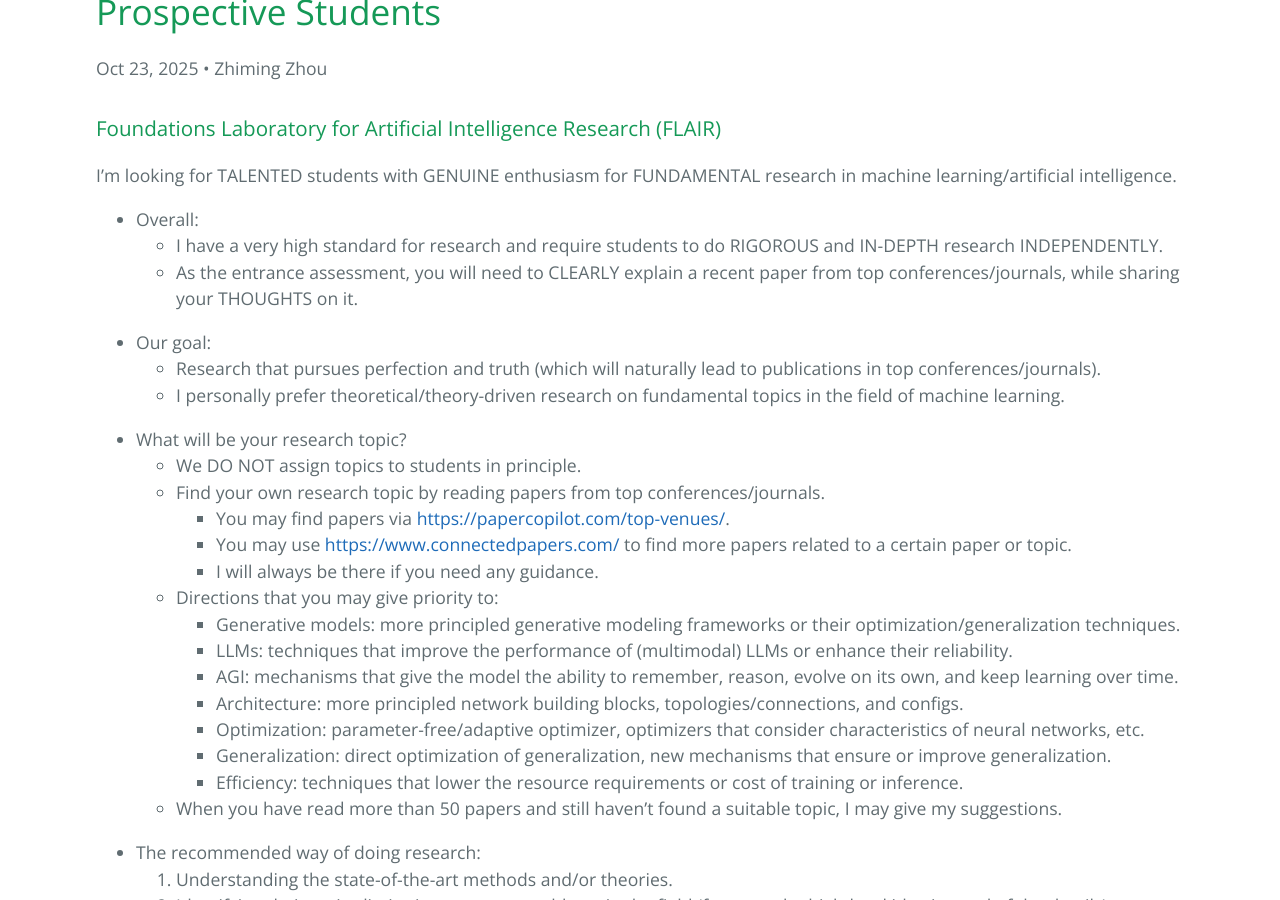
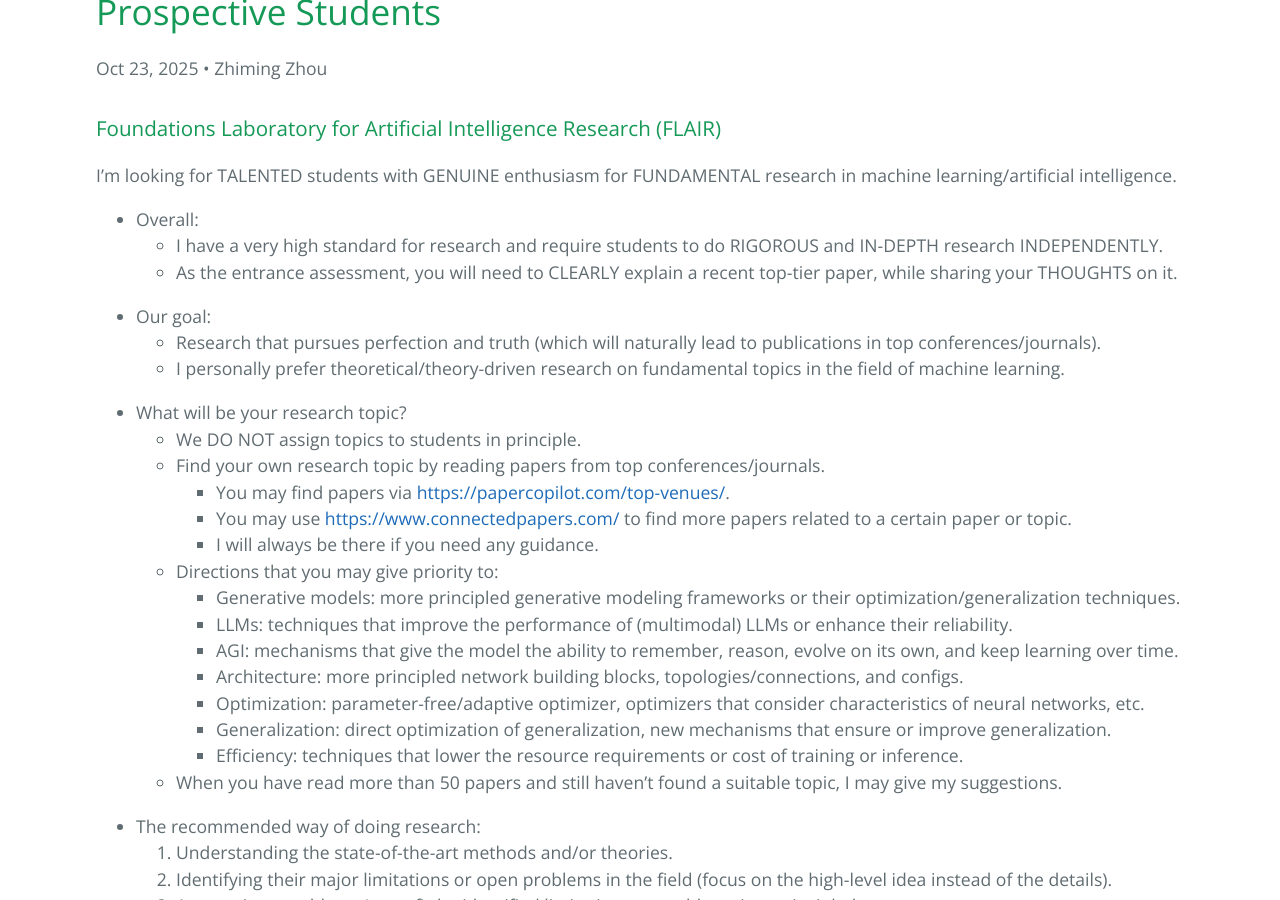
Before and after one commit to ZhimingZhou/zhimingzhou.github.io, a Jekyll site: the page built from _posts/2020-12-09-Prospective-Students.md, in a window 1280 px wide and 900 px high, scrolled down 319 px. Built offline with Jekyll 4.4.1, drawn with Linux system fonts in a browser that asks for light colours.

Commit message:
Update 2020-12-09-Prospective-Students.md

```diff
--- a/_posts/2020-12-09-Prospective-Students.md
+++ b/_posts/2020-12-09-Prospective-Students.md
@@ -13,7 +13,7 @@ I’m looking for TALENTED students with GENUINE enthusiasm for FUNDAMENTAL rese
 
 - Overall:
 	- I have a very high standard for research and require students to do RIGOROUS and IN-DEPTH research INDEPENDENTLY.
-	- As the entrance assessment, you will need to CLEARLY explain a recent paper from top conferences/journals, while sharing your THOUGHTS on it.
+	- As the entrance assessment, you will need to CLEARLY explain a recent top-tier paper, while sharing your THOUGHTS on it.
 
 <!--  -->
 - Our goal:
```
